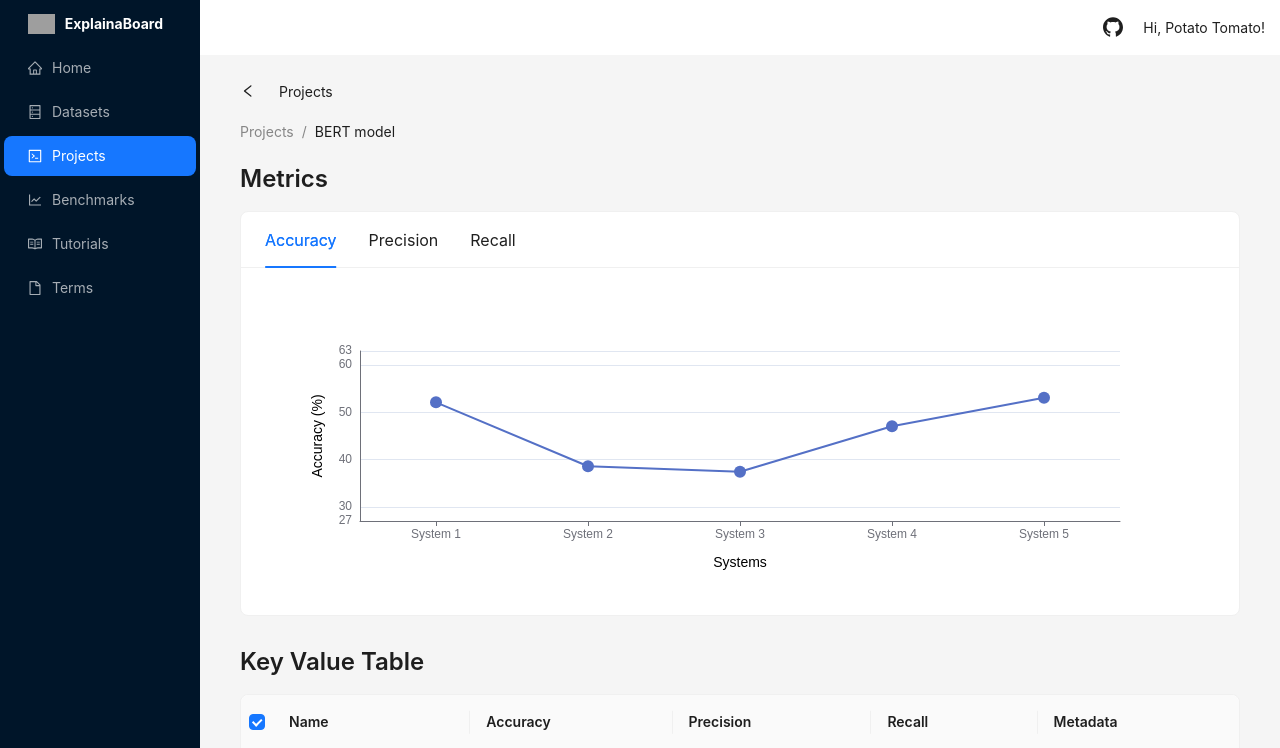
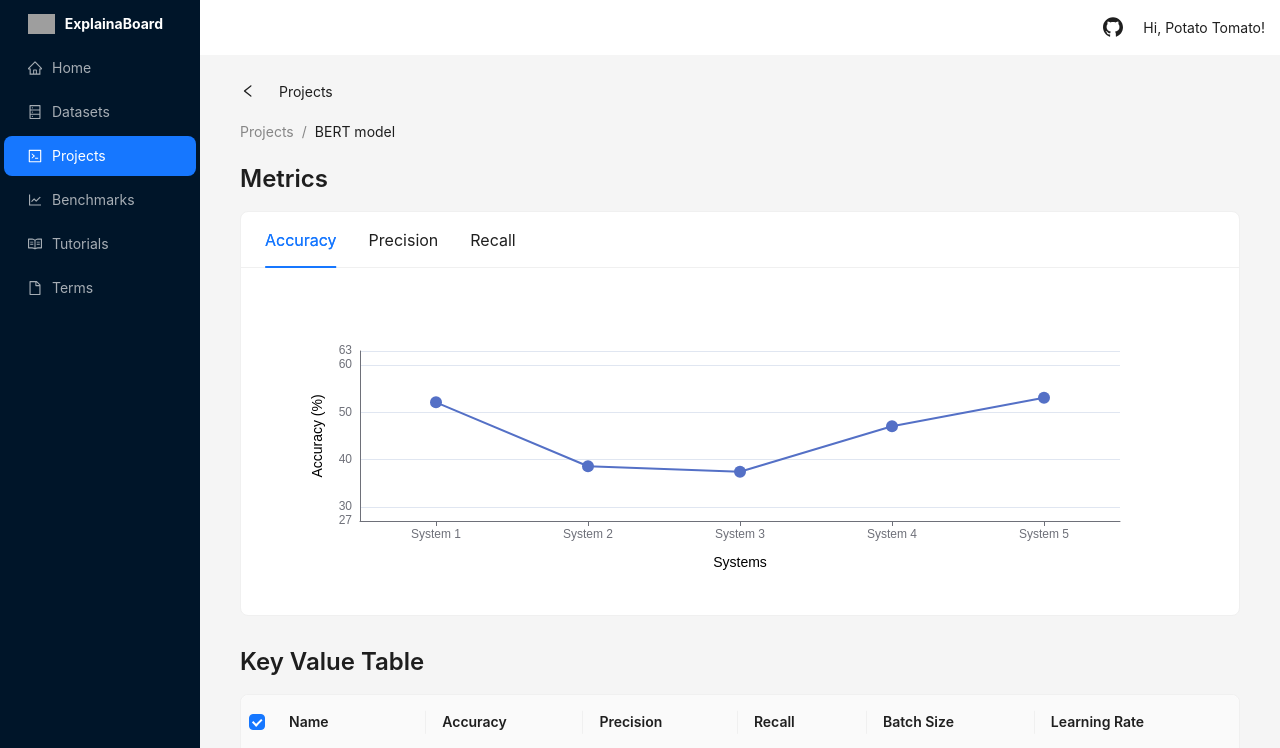
Before and after one commit to ta211/explainaboard_capstone, a React (Create React App) app: page / in a window 1280 px wide. Shown: the top 748 px of the page. Built offline with nearby package versions, Linux system fonts and the light colour scheme; grey boxes are pictures that could not be loaded.

Commit message:
MetadataTable: display metadata inner fields, bug fixed

```diff
--- a/src/components/graphs/MetadataTable.js
+++ b/src/components/graphs/MetadataTable.js
@@ -16,25 +16,34 @@ export default function MetadataTable({
             dataIndex: 'name',
             render: (text) => <a>{text}</a>,
         },
-        ...Object.keys(systemsData[0]).slice(1, -2).map(
+        ...Object.keys(systemsData[0]).slice(1, 4).map(
             name => {
                 return {
                     title: variableNameToDisplay(name),
                     dataIndex: name,
                 };
             }
+        ),
+        ...Object.keys(systemsData[0].metadata).map(
+            name => {
+                return {
+                    title: variableNameToDisplay(name),
+                    dataIndex: name,
+                }
+            }
         )
     ];
 
     const data = systemsData.map((system, index) => {
+        // This part is still hardcoded
         return {
             key: system.name,
             name: system.name,
             accuracy: system.accuracy,
             precision: system.precision,
             recall: system.recall,
-            batch_size: system.batch_size,
-            learning_rate: system.learning_rate,
+            batch_size: system.metadata.batch_size,
+            learning_rate: system.metadata.learning_rate,
         }
     })
 
```
